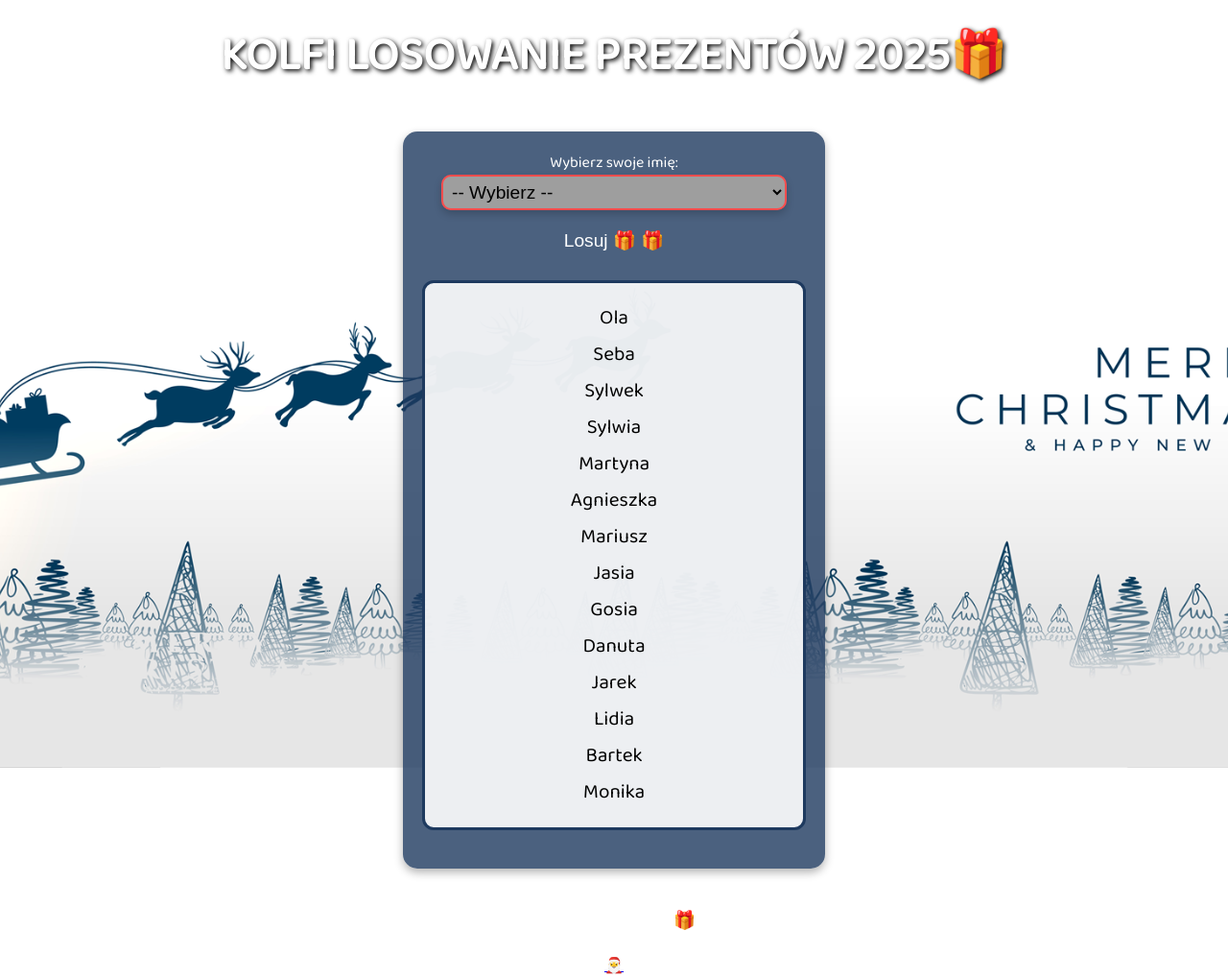
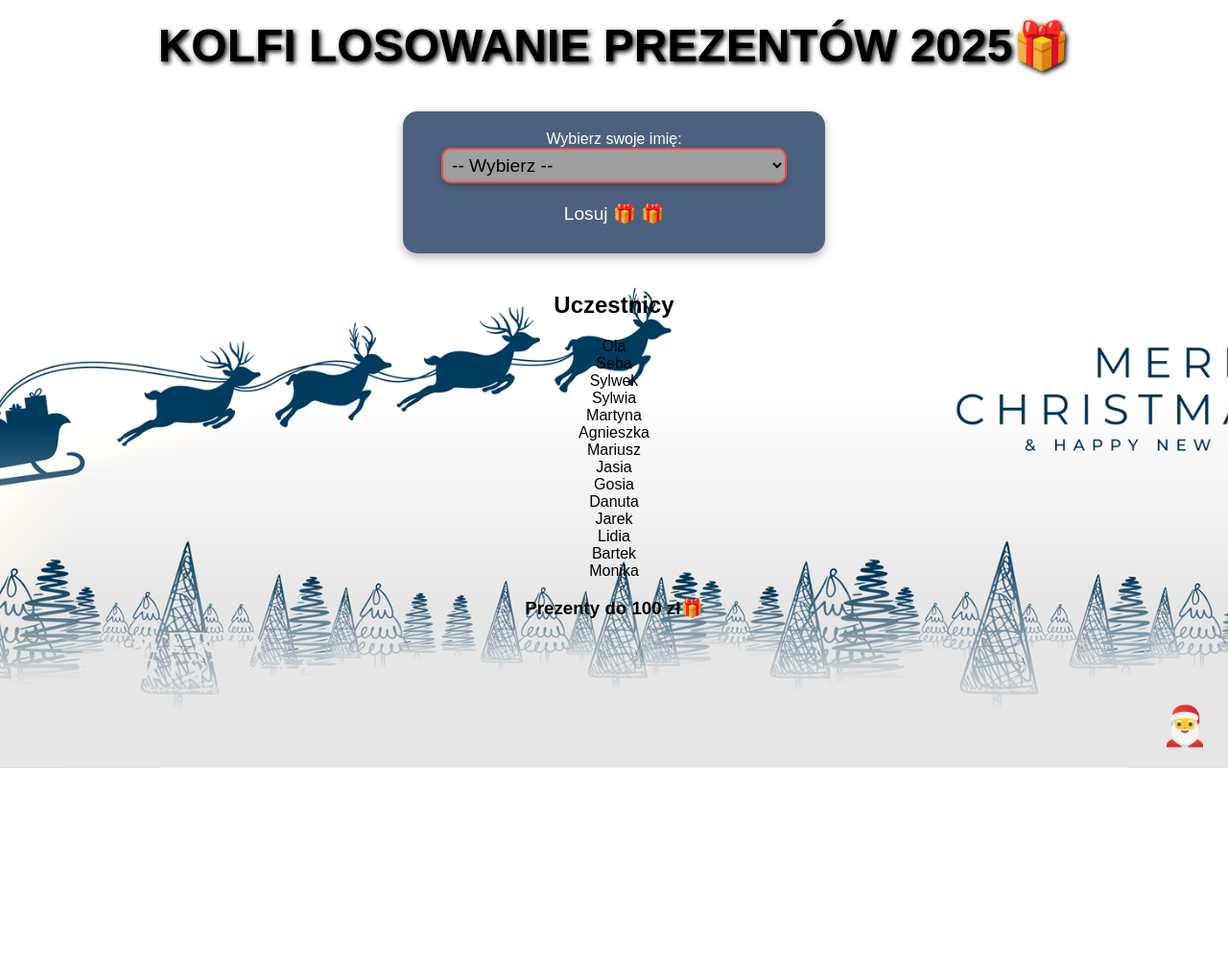
Before and after one commit to Wasett/-wi-ta-Kolfi, a Flask app: page / in a window 1280 px wide. Shown: the whole page at 96% size. After the commit the page ends 800 px from the top, so only its background shows below. Run offline with Flask 3, Linux system fonts and the light colour scheme; grey boxes are pictures that could not be loaded.

Commit message:
Update index.html

```diff
--- a/templates/index.html
+++ b/templates/index.html
@@ -2,12 +2,36 @@
 <html lang="pl">
 <head>
     <meta charset="UTF-8">
-    <meta name="viewport" content="width=device-width, initial-scale=1.0">  <!-- Dodane -->
+    <meta name="viewport" content="width=device-width, initial-scale=1.0">
     <title>KOLFI LOSOWANIE PREZENTÓW 2025🎁</title>
     <link rel="stylesheet" href="{{ url_for('static', filename='style.css') }}">
+    <style>
+        body {
+            color: black; /* cała czcionka na czarno */
+            font-family: Arial, sans‑serif;
+        }
+
+        /* 🔹 Usunięcie kropek (punktorów) z listy */
+        ul {
+            list-style-type: none;
+            padding-left: 0;
+            margin-left: 0;
+        }
+    </style>
 </head>
 <body>
     <h1>KOLFI LOSOWANIE PREZENTÓW 2025🎁</h1>
+
+    <!-- Wyświetlanie komunikatów flash -->
+    {% with messages = get_flashed_messages() %}
+      {% if messages %}
+        <ul class="flashes">
+        {% for message in messages %}
+          <li>{{ message }}</li>
+        {% endfor %}
+        </ul>
+      {% endif %}
+    {% endwith %}
 
     <!-- Panel losowania -->
     <div id="draw-panel">
@@ -20,21 +44,29 @@
                 {% endfor %}
             </select>
             <br>
-            <button type="submit">Losuj 🎁</button>
+            <button type="submit">Losuj 🎁</button>  <!-- zmienione emoji na prezent -->
         </form>
+    </div>
 
-        <!-- Lista uczestników wewnątrz panelu -->
-        <ul class="participants">
-            {% for p in participants %}
-                <li>{{ p.name }}{% if p.id in results %} – wylosował: {{ results[p.id] }}{% endif %}</li>
-            {% endfor %}
-        </ul>
-    </div>
+    <!-- Lista uczestników -->
+    <h2>Uczestnicy</h2>
+    <ul>
+        {% for p in participants %}
+            <li>
+                {{ p.name }}
+                {% if p.id in results %}
+                    <span class="draw-result">– wylosował: {{ results[p.id] }}</span>
+                {% endif %}
+            </li>
+        {% endfor %}
+    </ul>
 
     <h3>Prezenty do 100 zł🎁</h3>
 
-    <a href="{{ url_for('admin_login') }}" id="admin_login" title="Zaloguj jako administrator">🎅</a>
+    <!-- Ikonka logowania admina -->
+    <a href="{{ url_for('admin_login') }}" id="admin-login-btn" title="Zaloguj jako administrator">🎅</a>
 
+    <!-- Efekt śniegu -->
     <div id="snow-container"></div>
     <script src="{{ url_for('static', filename='snow.js') }}"></script>
 </body>
```
